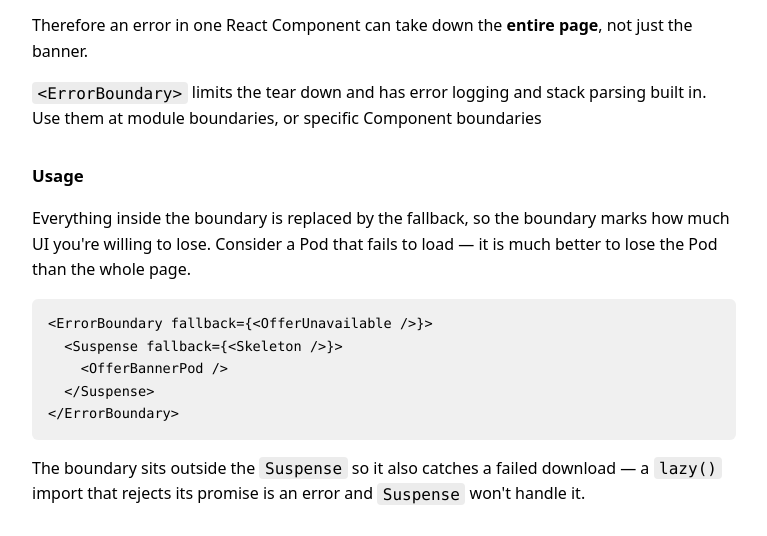
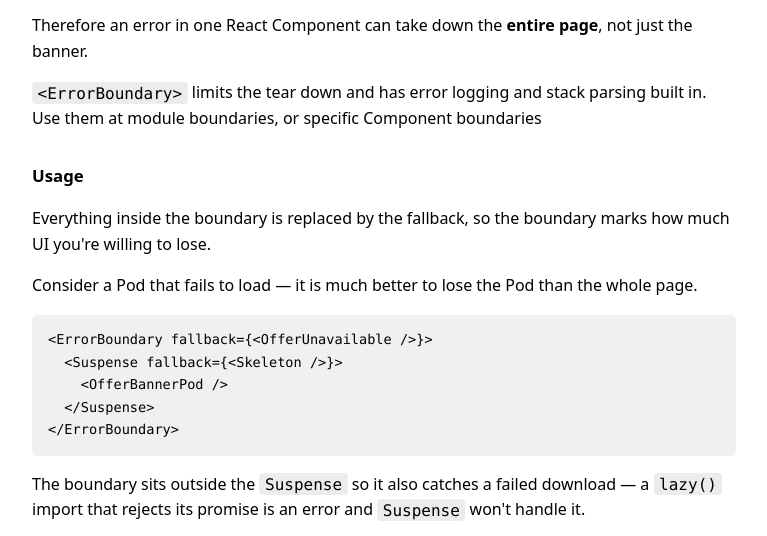
Before and after one commit to clhoultby/clh365, a website: page public/react/05-error-boundaries.html in a window 1280 px wide. Shown: the part 236-772 px from the top of the page, without its empty margins (256-1023 px from the left). Drawn offline with Linux system fonts and the light colour scheme.

Commit message:
fix example

```diff
--- a/public/react/05-error-boundaries.html
+++ b/public/react/05-error-boundaries.html
@@ -30,7 +30,8 @@
 
 
   <h2>Usage</h2>
-  <p>Everything inside the boundary is replaced by the fallback, so the boundary marks how much UI you're willing to lose. Consider a Pod that fails to load — it is much better to lose the Pod than the whole page.</p>
+  <p>Everything inside the boundary is replaced by the fallback, so the boundary marks how much UI you're willing to lose.</p>
+  <p>Consider a Pod that fails to load — it is much better to lose the Pod than the whole page.</p>
 
   <pre><code>&lt;ErrorBoundary fallback={&lt;OfferUnavailable /&gt;}&gt;
   &lt;Suspense fallback={&lt;Skeleton /&gt;}&gt;
```
